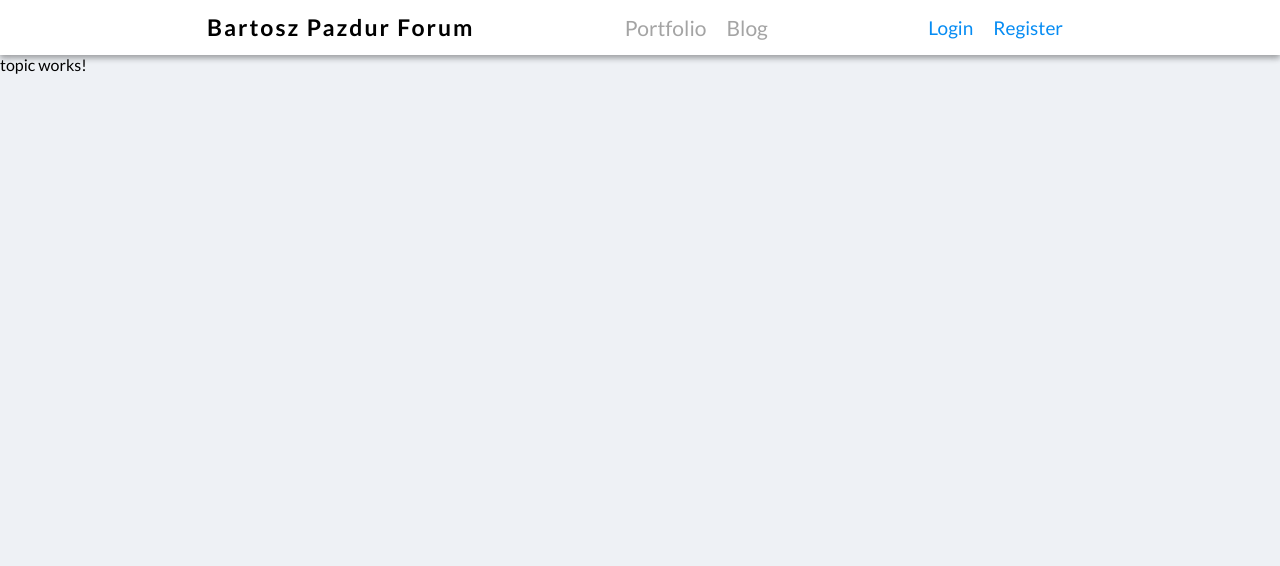
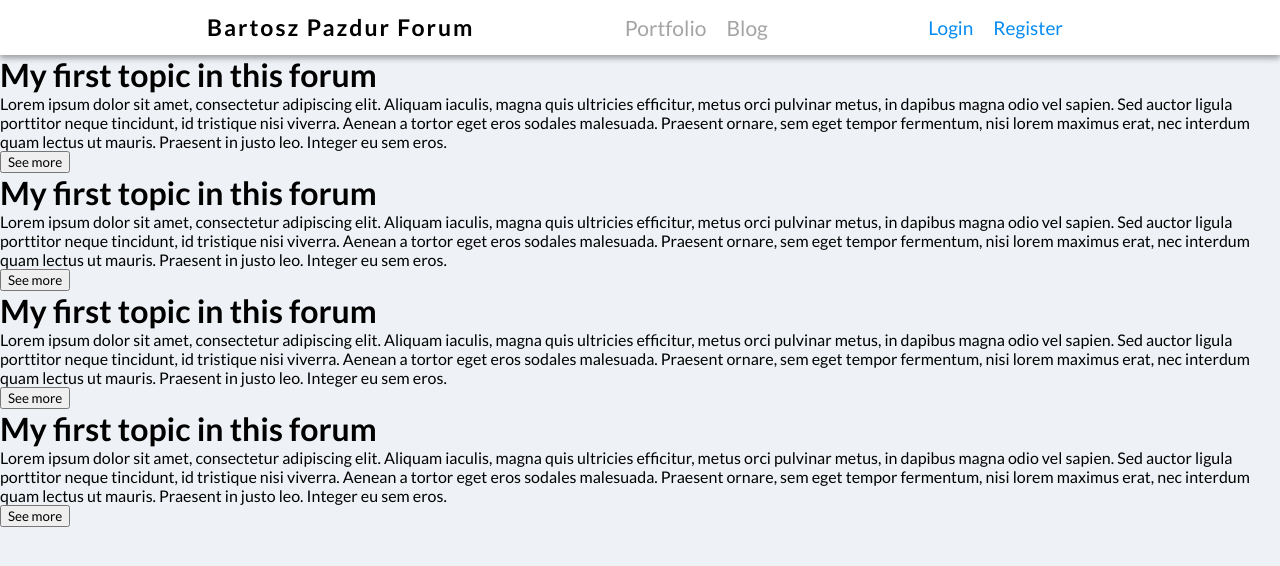
Before and after one commit to BrittleHeart/forum, an Angular app in the folder layout/: page / in a window 1280 px wide. Shown: the top 566 px of the page. Built offline with nearby package versions, Linux system fonts and the light colour scheme.

Commit message:
Created prototype of topic component :rocket:

```diff
--- a/layout/src/app/topic/topic.component.html
+++ b/layout/src/app/topic/topic.component.html
@@ -1 +1,8 @@
-<p>topic works!</p>
+<main class="app__topic-content" id="topicContent" role="main">
+  <div id="topicContentWrapper" class="app__topic-content-wrapper" *ngFor="let topic of topics">
+    <h1 class="topics__header">{{topic.title}}</h1>
+    <p class="topic__description">{{topic.description}}</p>
+
+    <button class="button hoverable">See more</button>
+  </div>
+</main>
--- a/layout/src/app/topic/topic.component.ts
+++ b/layout/src/app/topic/topic.component.ts
@@ -1,15 +1,18 @@
 import { Component, OnInit } from '@angular/core';
+import { Topic } from '../interfaces/topic';
+import { TopicsService } from '../topics.service';
 
 @Component({
   selector: 'app-topic',
   templateUrl: './topic.component.html',
-  styleUrls: ['./topic.component.scss']
+  styleUrls: ['./topic.component.scss'],
 })
 export class TopicComponent implements OnInit {
+  public topics: Topic[] | Promise<Topic[]>;
 
-  constructor() { }
+  constructor(private readonly topicsService: TopicsService) {}
 
   ngOnInit(): void {
+    this.topics = this.topicsService.selectAllTopics();
   }
-
 }
```
